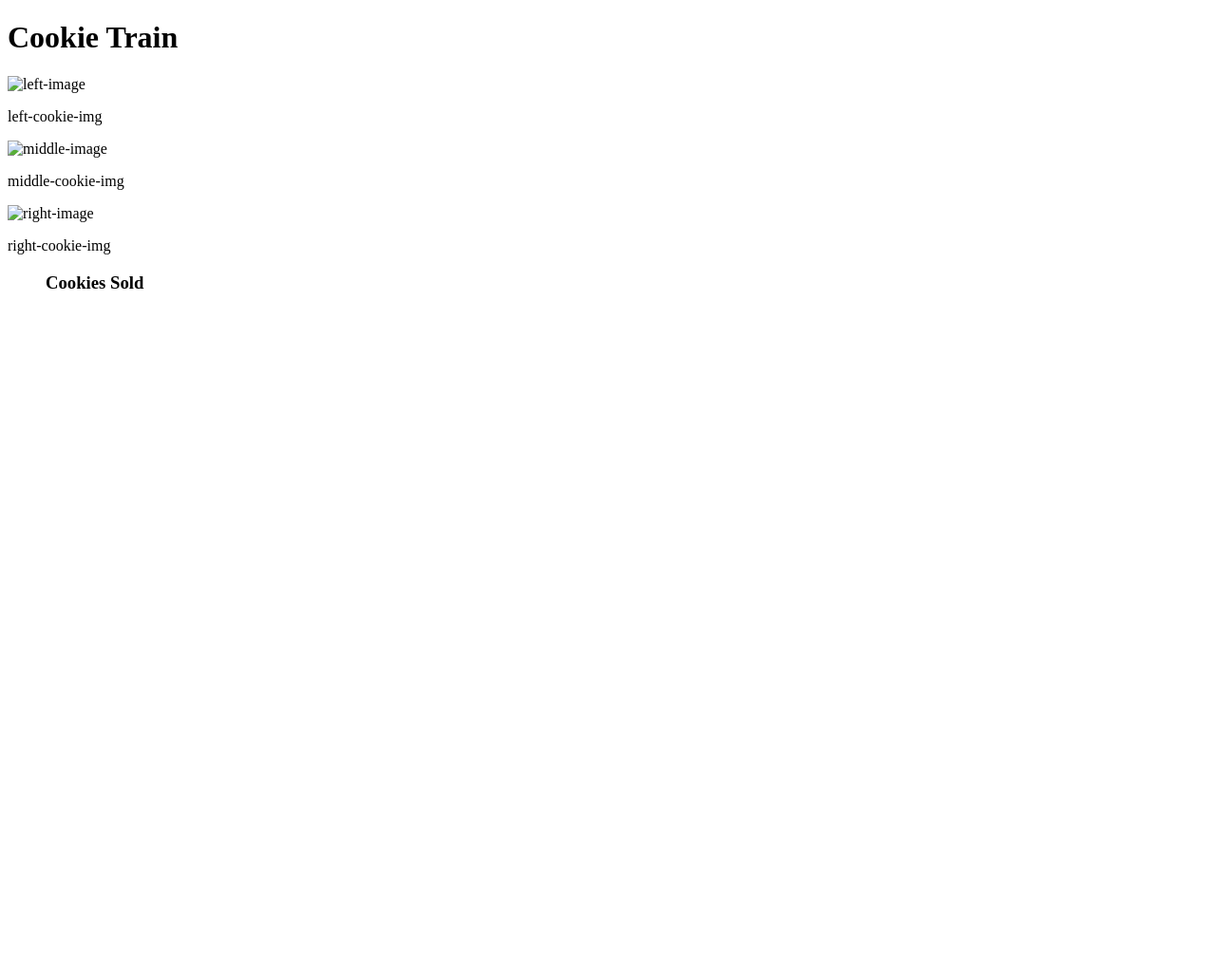
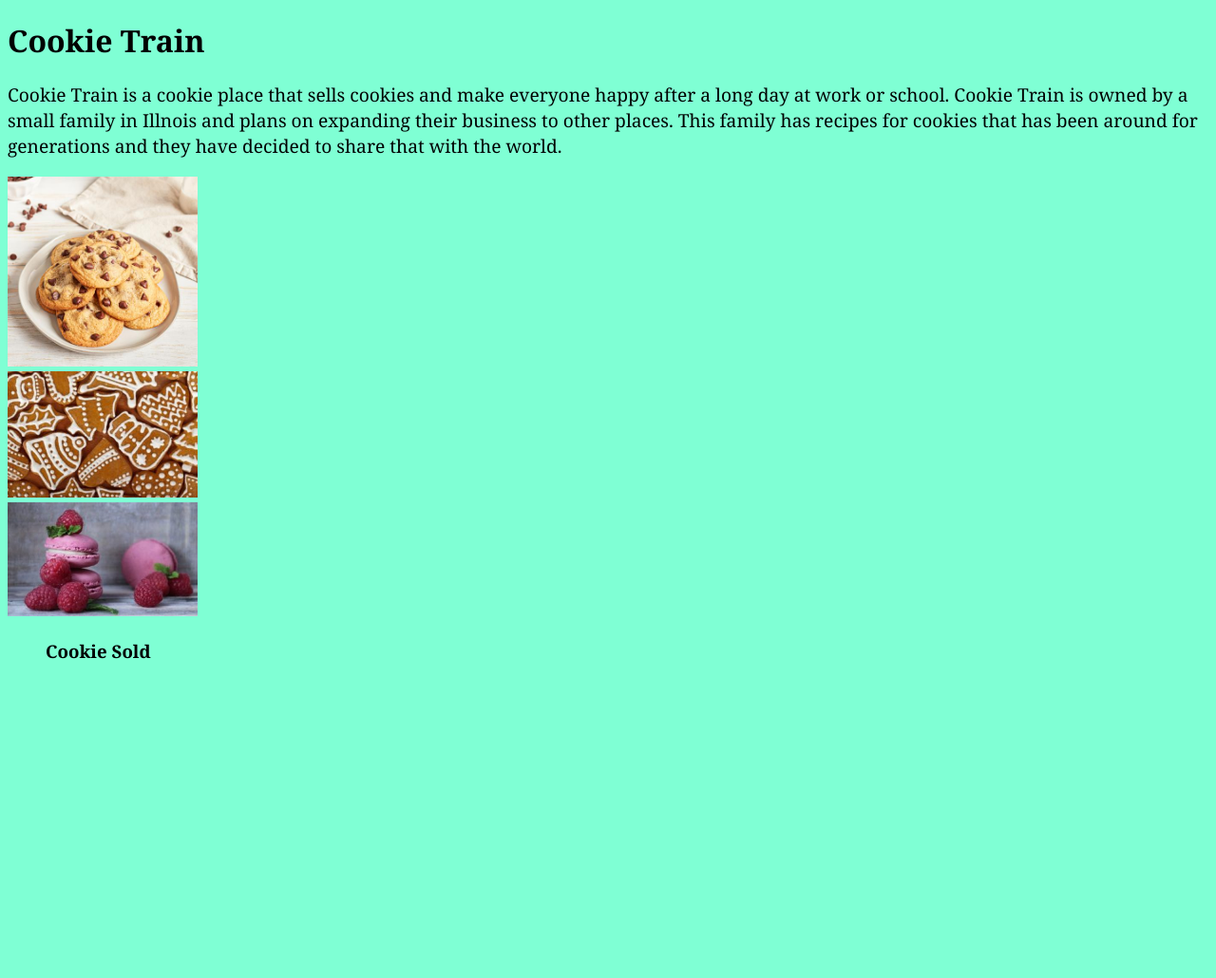
Before and after one commit to resume-ready-201/resume-ready, a plain HTML site: page index.html in a window 1280 px wide. Shown: the whole page at 95% size. Before the commit the page ends 800 px from the top, so only its background shows below. Drawn offline with Linux system fonts and the light colour scheme.

Commit message:
commit on main

```diff
--- a/index.html
+++ b/index.html
@@ -14,31 +14,41 @@
         <h1>Cookie Train</h1>
 
     </header>
+    <p>
+    Cookie Train is a cookie place that sells cookies and make everyone happy after a long day at work or school.
+    Cookie Train is owned by a small family in Illnois and plans on expanding their business to other places.
+    This family has recipes for cookies that has been around for generations and they have decided to share that with the world.
+    </p>
 
     <section id='cookietrain-section'>
 
-
         <!-- THIS SECTION TAG WILL BE USED FOR OUR 3 IMAGES -->
         <div id="left-cookie">
-            <img id="left-cookie-img" src=" " alt="left-image">
-            <p id="left-cookie-text"> left-cookie-img</p>
+            <img id="left-cookie-img" src="./pictures/Chocolate_Chip_Cookie.jpg " alt="left-image">
+
         </div>
         <div id="middle-cookie">
-            <img id="middle-cookie-img" src=" " alt="middle-image">
-            <p id="middle-cookie-text"> middle-cookie-img</p>
+            <img id="middle-cookie-img" src="./pictures/Gingerbread-Cookies.jpg " alt="middle-image">
+
         </div>
         <div id="right-cookie">
-            <img id="right-cookie-img" src=" " alt="right-image">
-            <p id="right-cookie-text"> right-cookie-img</p>
+            <img id="right-cookie-img" src="./pictures/Macaron-Cookies.jpg" alt="right-image">
+
         </div>
 
         <aside>
             <!-- THIS ASIDE TAG SHOWS OUR BEST SELLING COOKIES! -->
             <!-- TOTAL AMOUNT OF Cookies Sold -->
-            <ol id="finalScores">
-                <h3>Cookies Sold</h3>
+            <ol id="finalScores" class="list-group">
+                <h3 class="text-primary">Cookie Sold</h3>
             </ol>
         </aside>
+        <div>
+            <canvas id="myChart"></canvas>
+          </div>
+          <div>
+            <canvas id="secondChart"></canvas>
+          </div>
     </section>
 
     <script src="main.js"></script>
--- a/main.js
+++ b/main.js
@@ -204,7 +204,8 @@ class cookiePictures
 
   //creating charts and arrays
 
-  function makeAChart() {
+  function makeAChart()
+  {
 
     let storeTheNamesArray = [];
     let storeTheTotalsArray = []; // empty array because we will push all the totals inside of this.
@@ -227,13 +228,14 @@ class cookiePictures
     const data =
     {
       labels: labelsForChart,
-      datasets: [
+      datasets:
+      [
         {
           label: "Clicks",
           backgroundColor: "rgb(255, 99, 132)",
           borderColor: "rgb(255, 99, 132)",
           data: storeTheTotalsArray,
-        {
+
           label: "Times Image Is Shown",
           backgroundColor: "#99FF99",
           borderColor: "#99FF99",
@@ -254,10 +256,10 @@ class cookiePictures
       configTheData
     );
 
-  }
+  };
 
-  COOKIETRAIN_SECTION.addEventListener("click", handleClickOnPicture);
-  randomPhotoClick();
+ // COOKIETRAIN_SECTION.addEventListener("click", handleClickOnPicture);
+ // randomPhotoClick();
 
   //JSON AND LOCAL STORAGE FUNCTION
 
@@ -267,7 +269,6 @@ class cookiePictures
     //  console.log(`${arrayString}`) //debugging works. shows up in console.
 
     localStorage.setItem("allproducts", arrayString);
-
   }
 
   function getLocalStorage()
--- a/stylesheet.css
+++ b/stylesheet.css
@@ -3,9 +3,14 @@ img
    max-width: 200px;
 }
 
-.center {
-    display: block;
-    margin-left: auto;
-    margin-right: auto;
-    width: 50%;
-  }
+body
+{
+   background-color: aquamarine;
+   font-family: Cambria, Cochin, Georgia, Times, 'Times New Roman', serif;
+}
+
+p
+{
+   font-size: larger;
+   font-family: Cambria, Cochin, Georgia, Times, 'Times New Roman', serif;
+}
```
